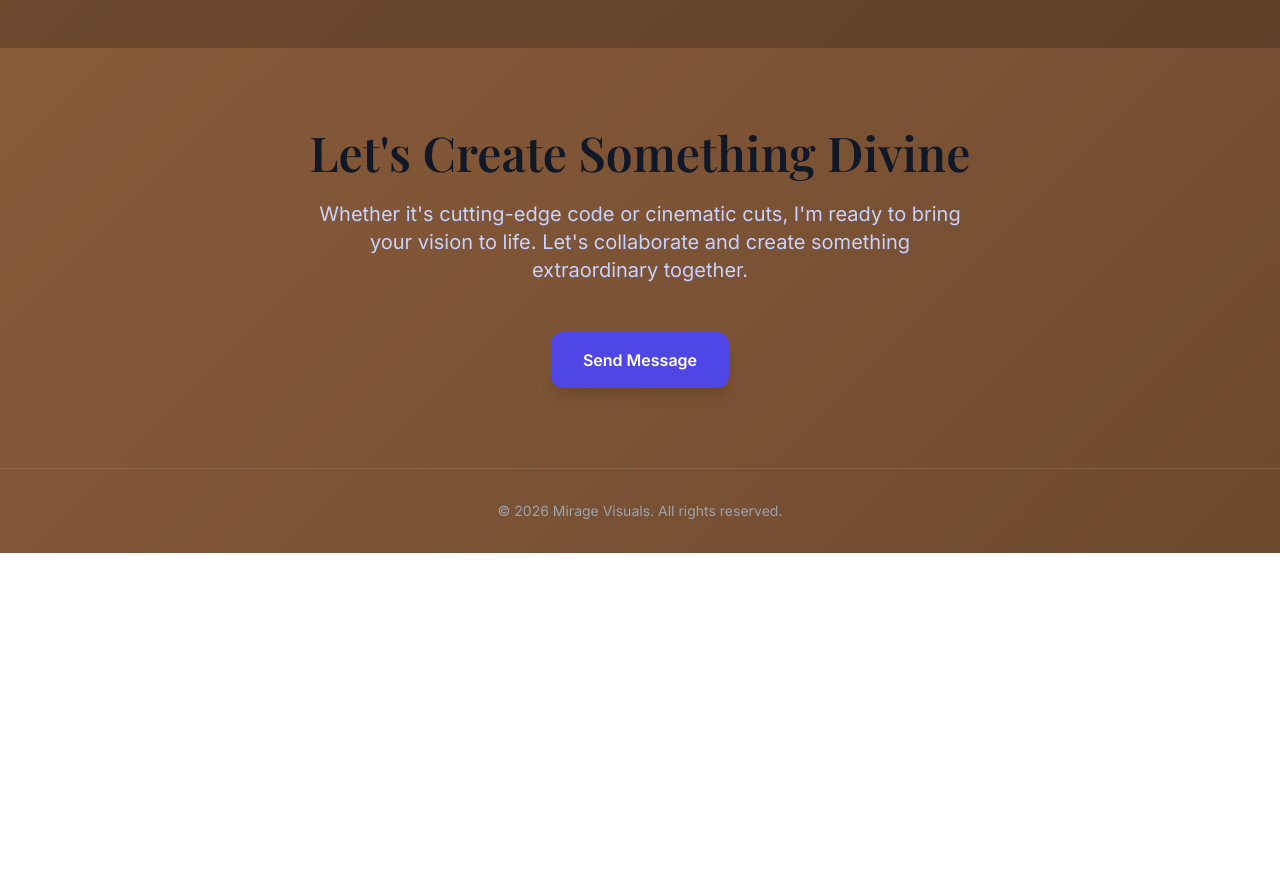
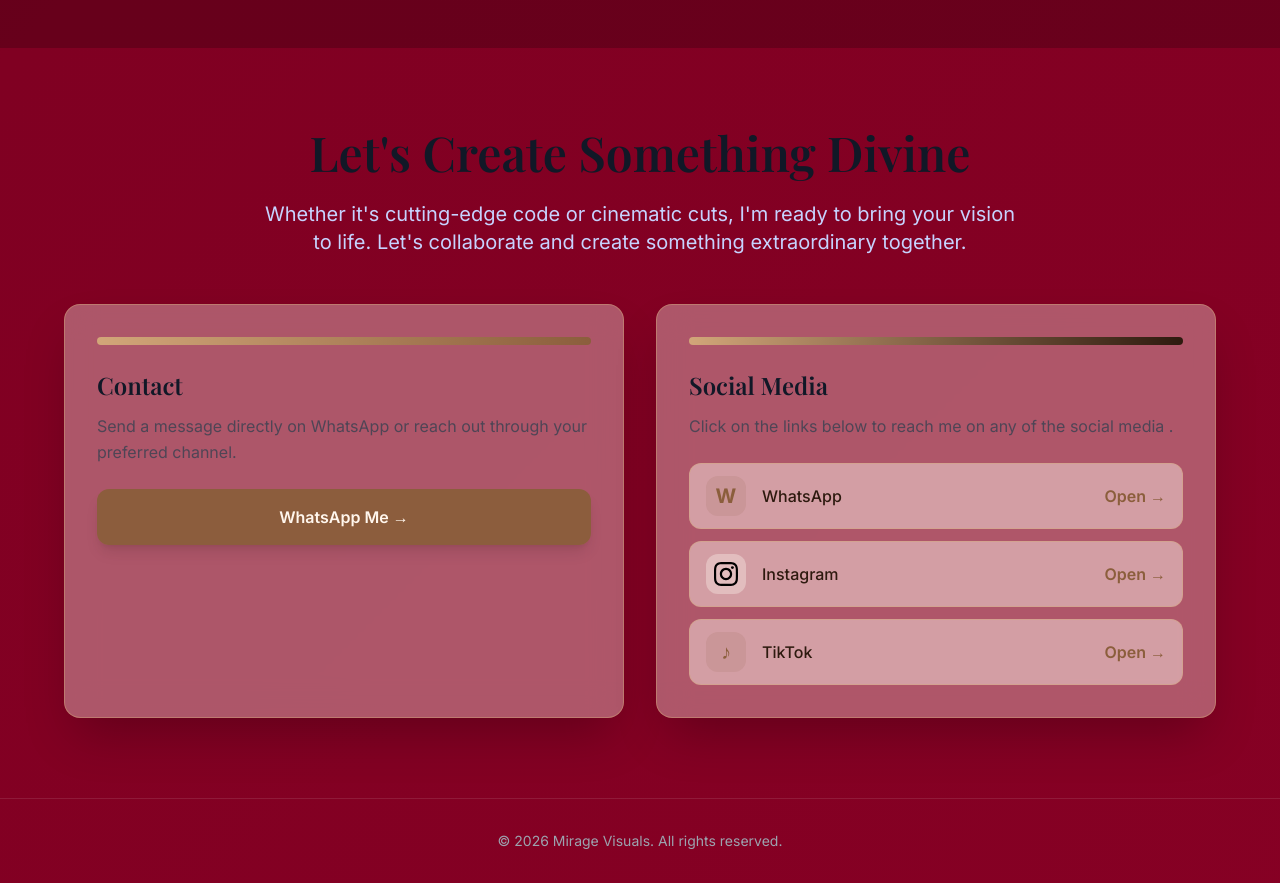
Before and after one commit to T3CHI3-HUE/alexandraakubueze, a plain HTML site: page index.html in a window 1280 px wide. Shown: the part 3800-4683 px from the top of the page. Before the commit the page ends 4353 px from the top, so only its background shows below. Drawn offline with nearby package versions, Linux system fonts and the light colour scheme.

Commit message:
color update

```diff
--- a/index.html
+++ b/index.html
@@ -10,7 +10,7 @@
   <body class="gradient-bg min-h-screen text-gray-900">
     <!-- Navigation -->
     <nav
-      class="fixed top-0 left-0 right-0 z-50 backdrop-blur-lg border-b border-[rgba(210,166,121,0.35)] bg-[rgba(255,246,237,0.55)]"
+      class="fixed top-0 left-0 right-0 z-50 backdrop-blur-lg border-b border-[rgba(148,1,40,0.35)] bg-[rgba(63,20,20,0.55)]"
     >
 
       <div class="max-w-7xl mx-auto px-4 sm:px-6 lg:px-8">
@@ -519,33 +519,102 @@
 
     <!-- Contact Section -->
     <section id="contact" class="py-16 sm:py-20 px-4">
-      <div class="max-w-4xl mx-auto text-center">
+      <div class="max-w-6xl mx-auto">
         <h2
-          class="text-3xl sm:text-4xl md:text-5xl font-semibold mb-6 fade-in-up"
+          class="text-3xl sm:text-4xl md:text-5xl font-semibold mb-6 fade-in-up text-center"
         >
           Let's Create Something Divine
         </h2>
         <p
-          class="text-lg sm:text-xl text-indigo-200 max-w-2xl mx-auto mb-12 fade-in-up stagger-1"
+          class="text-lg sm:text-xl text-indigo-200 max-w-3xl mx-auto mb-12 fade-in-up stagger-1 text-center"
         >
           Whether it's cutting-edge code or cinematic cuts, I'm ready to bring
           your vision to life. Let's collaborate and create something
           extraordinary together.
         </p>
 
-        <div
-          class="flex flex-col sm:flex-row gap-6 justify-center items-center fade-in-up stagger-2"
-        >
-          <a
-            href="https://wa.me/2348186440087"
-            target="_blank"
-            class="inline-block bg-indigo-600 hover:bg-indigo-700 transition-all duration-300 text-white font-semibold py-4 px-8 rounded-xl shadow-lg neon-glow transform hover:scale-105 w-full sm:w-auto"
-          >
-            Send Message
-          </a>
+        <div class="grid md:grid-cols-2 gap-8 items-stretch">
+          <!-- Contact container -->
+          <div class="glass-card rounded-2xl shadow-2xl p-6 sm:p-8 fade-in-left">
+            <div class="h-2 bg-gradient-to-r from-[#d2a679] to-[#8b5e3c] rounded-full mb-6"></div>
+            <h3 class="text-2xl font-semibold text-gray-900 mb-3">
+              Contact
+            </h3>
+            <p class="text-gray-700/80 mb-6 leading-relaxed">
+              Send a message directly on WhatsApp or reach out through your preferred
+              channel.
+            </p>
+
+            <a
+              href="https://wa.me/2348186440087"
+              target="_blank"
+              class="inline-flex items-center justify-center bg-[rgba(139,94,60,0.95)] hover:bg-[#8b5e3c] text-[#fff6ed] font-semibold py-4 px-8 rounded-xl shadow-lg neon-glow transform hover:scale-105 w-full"
+            >
+              WhatsApp Me →
+            </a>
+          </div>
+
+          <!-- Social media container -->
+          <div class="glass-card rounded-2xl shadow-2xl p-6 sm:p-8 fade-in-right">
+            <div class="h-2 bg-gradient-to-r from-[#d2a679] to-[#2e1a0f] rounded-full mb-6"></div>
+            <h3 class="text-2xl font-semibold text-gray-900 mb-3">
+              Social Media
+            </h3>
+            <p class="text-gray-700/80 mb-6 leading-relaxed">
+              Click on the links below to reach me on any of the social media .
+            </p>
+
+            <div class="flex flex-col gap-3">
+              <a
+                href="https://wa.me/2349135928917"
+                target="_blank"
+                class="inline-flex items-center gap-4 px-4 py-3 rounded-xl border border-[rgba(210,166,121,0.45)] bg-[rgba(255,246,237,0.45)] hover:bg-[rgba(255,246,237,0.65)] transition-colors"
+              >
+                <span
+                  class="w-10 h-10 rounded-xl flex items-center justify-center bg-[rgba(139,94,60,0.12)] text-[#8b5e3c] text-xl font-bold"
+                  aria-hidden="true"
+                >
+                  W
+                </span>
+                <span class="font-medium text-[#2e1a0f]">WhatsApp</span>
+                <span class="ml-auto text-[#8b5e3c] font-semibold">Open →</span>
+              </a>
+
+              <a
+                href="https://www.instagram.com/i.mm_alex?igsh=MWF1N3dtcXYwdzluMQ%3D%3D&utm_source=qr"
+                target="_blank"
+                class="inline-flex items-center gap-4 px-4 py-3 rounded-xl border border-[rgba(210,166,121,0.45)] bg-[rgba(255,246,237,0.45)] hover:bg-[rgba(255,246,237,0.65)] transition-colors"
+              >
+                <img
+                  src="images/instagram.svg"
+                  alt="Instagram"
+                  class="w-10 h-10 rounded-xl bg-[rgba(255,246,237,0.35)] p-2"
+                />
+                <span class="font-medium text-[#2e1a0f]">Instagram</span>
+                <span class="ml-auto text-[#8b5e3c] font-semibold">Open →</span>
+              </a>
+
+              <a
+                href="https://www.tiktok.com/"
+                target="_blank"
+                class="inline-flex items-center gap-4 px-4 py-3 rounded-xl border border-[rgba(210,166,121,0.45)] bg-[rgba(255,246,237,0.45)] hover:bg-[rgba(255,246,237,0.65)] transition-colors"
+              >
+                <span
+                  class="w-10 h-10 rounded-xl flex items-center justify-center bg-[rgba(139,94,60,0.12)] text-[#8b5e3c] text-xl font-bold"
+                  aria-hidden="true"
+                >
+                  ♪
+                </span>
+                <span class="font-medium text-[#2e1a0f]">TikTok</span>
+                <span class="ml-auto text-[#8b5e3c] font-semibold">Open →</span>
+              </a>
+
+            </div>
+          </div>
         </div>
       </div>
     </section>
+
 
     <!-- Footer -->
     <footer
--- a/style.css
+++ b/style.css
@@ -17,11 +17,12 @@ h3 {
 }
 
 :root {
-  --cream: #fff6ed;
-  --gold: #d2a679;
-  --umber: #8b5e3c;
-  --charcoal: #2e1a0f;
+  --cream: #3f1414;
+  --gold: #550015;
+  --umber: #800022;
+  --charcoal: #940128;
 }
+
 
 .gradient-bg {
   background: linear-gradient(
```
